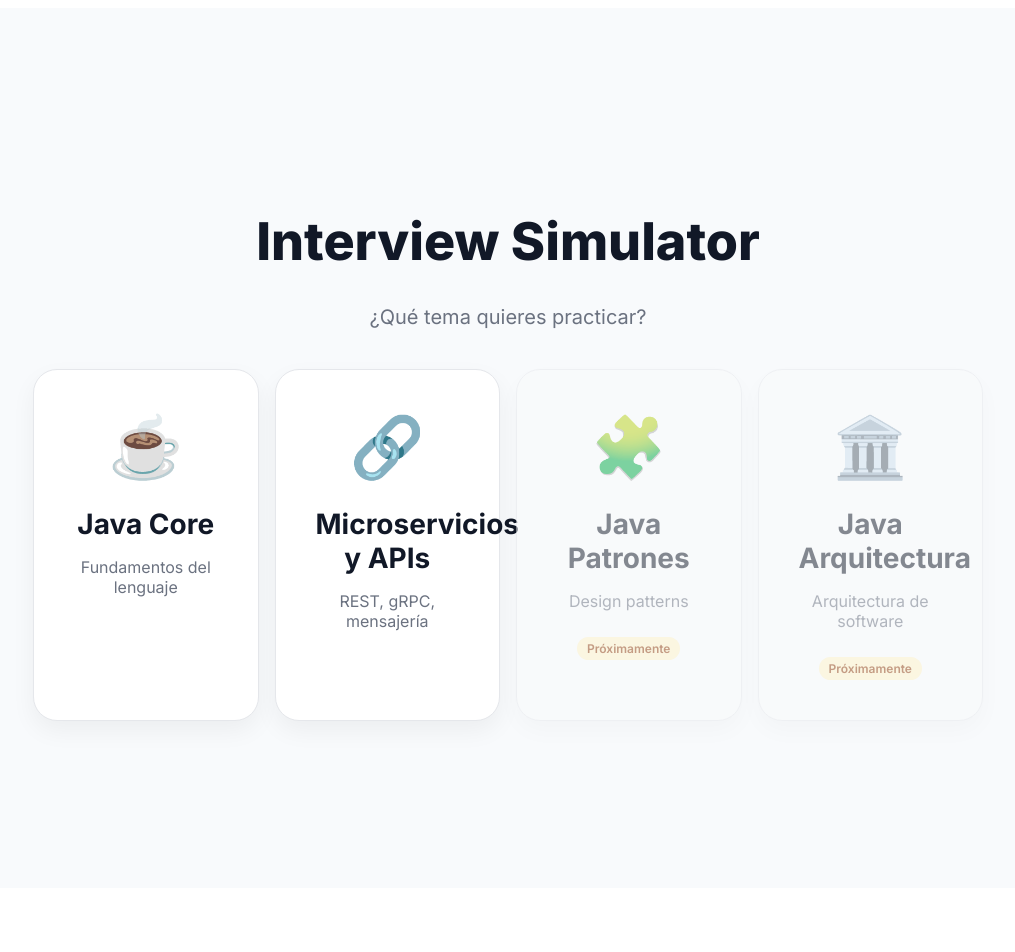
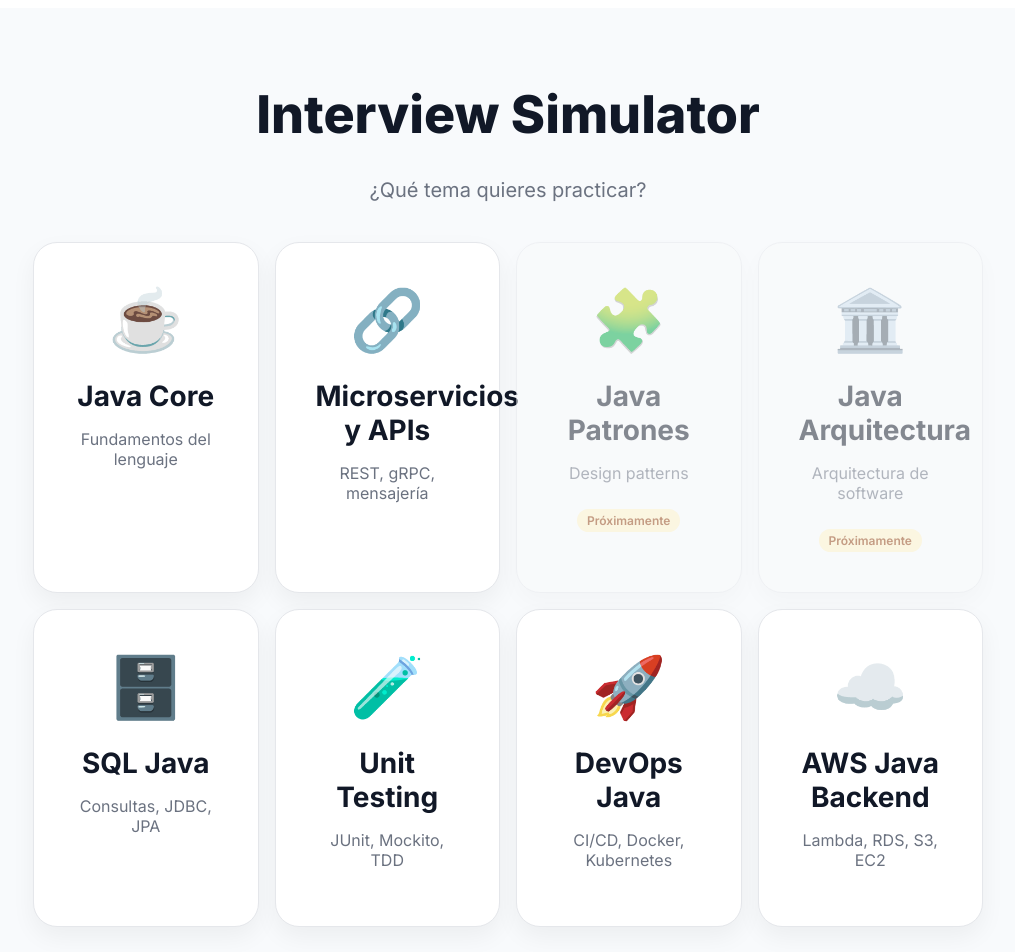
Before and after one commit to argranados/interview-simulator, a React (Vite) app: page / in a window 1280 px wide. Shown: the top 952 px of the page, without its empty margins (132-1147 px from the left). Before the commit the page ends 896 px from the top, so only its background shows below. Built offline with nearby package versions, Linux system fonts and the light colour scheme.

Commit message:
add four more topics

```diff
--- a/src/TopicPage.jsx
+++ b/src/TopicPage.jsx
@@ -1,9 +1,16 @@
 export default function TopicPage({ onSelect }) {
     const topics = [
+        // Fila 1
         { id: 'java_core', title: 'Java Core', emoji: '☕', description: 'Fundamentos del lenguaje', available: true },
         { id: 'microservicios', title: 'Microservicios y APIs', emoji: '🔗', description: 'REST, gRPC, mensajería', available: true },
         { id: 'java_patrones', title: 'Java Patrones', emoji: '🧩', description: 'Design patterns', available: false },
         { id: 'java_arquitectura', title: 'Java Arquitectura', emoji: '🏛️', description: 'Arquitectura de software', available: false },
+
+        // Fila 2 - nuevos temas (todos disponibles)
+        { id: 'sql_java', title: 'SQL Java', emoji: '🗄️', description: 'Consultas, JDBC, JPA', available: true },
+        { id: 'unit_testing', title: 'Unit Testing', emoji: '🧪', description: 'JUnit, Mockito, TDD', available: true },
+        { id: 'devops_java', title: 'DevOps Java', emoji: '🚀', description: 'CI/CD, Docker, Kubernetes', available: true },
+        { id: 'aws_java', title: 'AWS Java Backend', emoji: '☁️', description: 'Lambda, RDS, S3, EC2', available: true },
     ]
 
     return (
@@ -29,6 +36,7 @@ export default function TopicPage({ onSelect }) {
     )
 }
 
+// ⬇️ IMPORTANTE: Este objeto debe estar definido
 const styles = {
     container: {
         minHeight: '100vh', background: '#f8fafc', display: 'flex',
```
